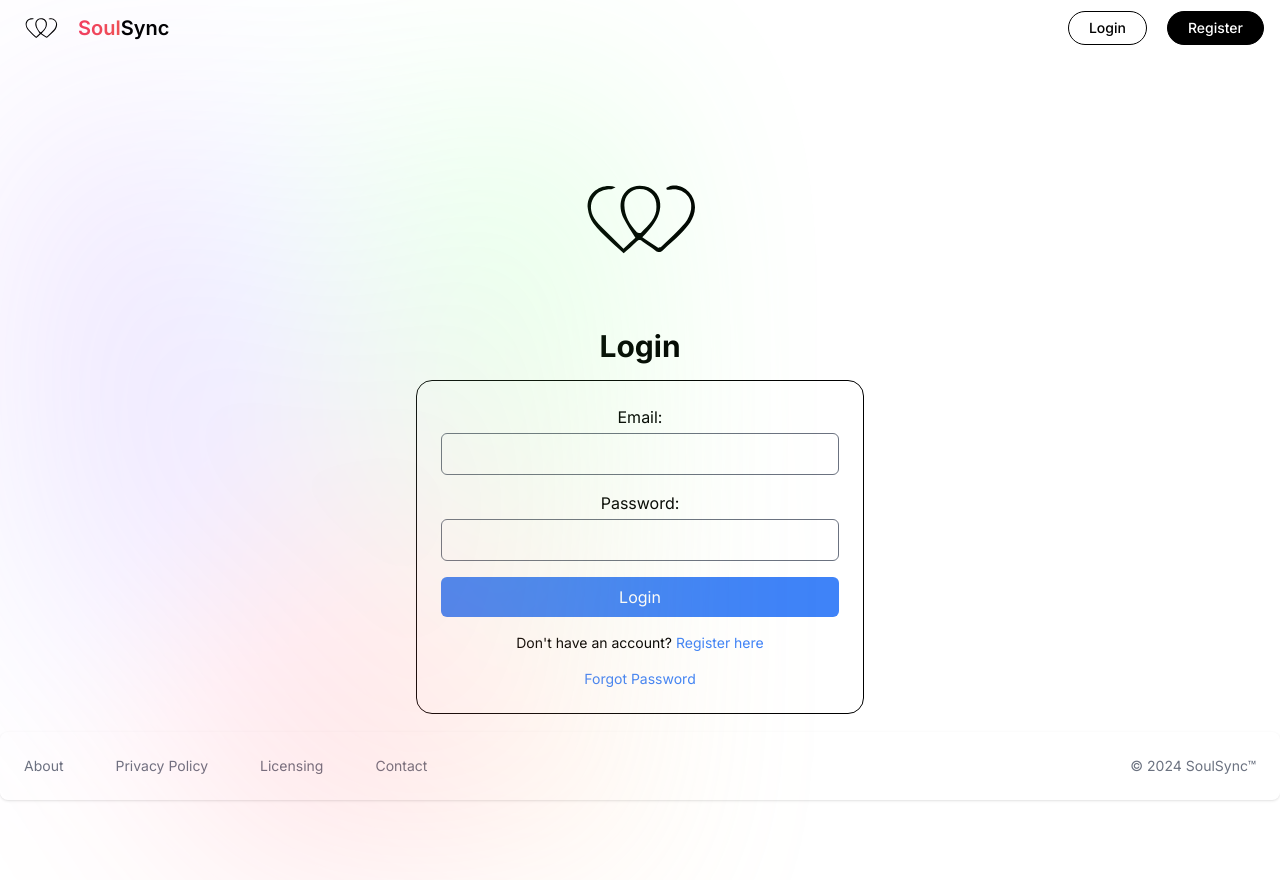
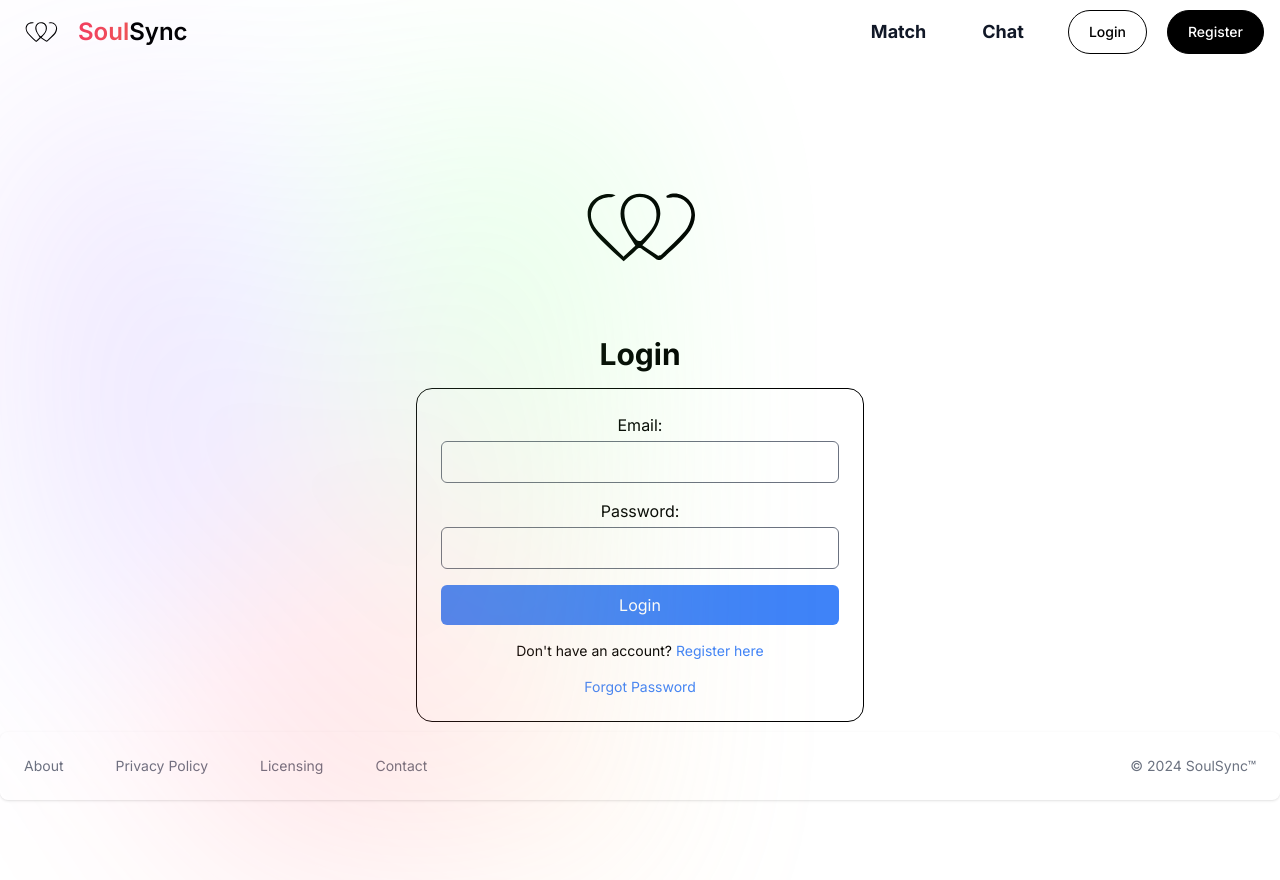
Before and after one commit to RaevschiCatalin/PC, a Next.js app in the folder soulsync/: page /login in a window 1280 px wide. Built offline with nearby package versions, Linux system fonts and the light colour scheme; no server answers.

Commit message:
match lucreaza cam rau,dar ma rog

```diff
--- a/soulsync/app/match/page.tsx
+++ b/soulsync/app/match/page.tsx
@@ -56,7 +56,6 @@ export default function Match() {
       setMatches(newMatches);
       console.log('New matches:', newMatches);
     });
-
 
     return () => {
       if (typeof unsubscribe === 'function') {
--- a/soulsync/components/Nav.tsx
+++ b/soulsync/components/Nav.tsx
@@ -27,11 +27,16 @@ export default function Nav() {
         <Navbar fluid rounded>
             <Navbar.Brand as={Link} href="/" >
                 <Image src={logo} className="mr-3 h-8 sm:h-9" alt="Logo" width={50} height={50} />
-                <span className="self-center whitespace-nowrap text-xl font-semibold dark:text-white gap-1"><span className="logo_gradinet">Soul</span>Sync</span>
+                <span className="self-center whitespace-nowrap text-2xl font-semibold dark:text-white gap-1"><span className="logo_gradinet">Soul</span>Sync</span>
             </Navbar.Brand>
             <Navbar.Toggle />
             <Navbar.Collapse>
-
+                <Link href="/match" className="px-3 py-2 rounded-lg text-lg  font-bold  text-gray-900 hover:underline hover:bg-gray-200 dark:text-white dark:hover:bg-gray-700">
+                    Match
+                </Link>
+                <Link href="/chat" className="px-3 py-2 rounded-lg text-lg font-bold text-gray-900 hover:underline  hover:bg-gray-200 dark:text-white dark:hover:bg-gray-700">
+                    Chat
+                </Link>
                 {isUserLoggedIn ? (
                     <div className="flex gap-3 md:gap-5">
                         <Link href="/profile">
```
Also changed, not shown: 1 other file (tests, documents, lock files or other folders).
